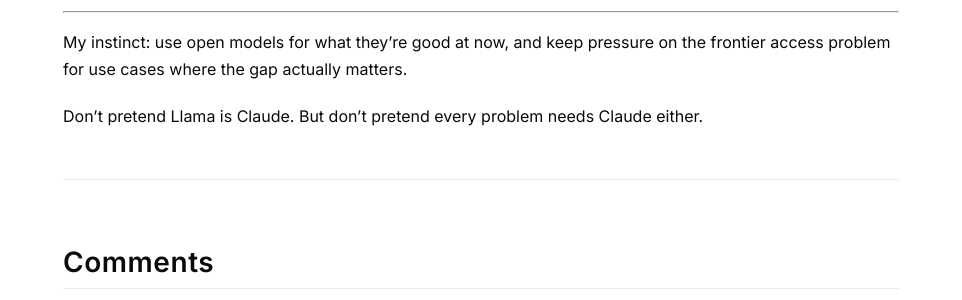
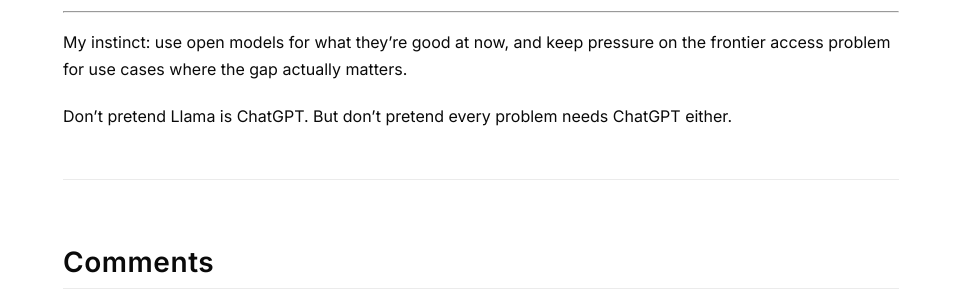
Before and after one commit to jdlongmire/AI-Research, a Jekyll site: the page built from docs/articles/6-month-gap/index.md, in a window 1280 px wide and 900 px high, scrolled down 2735 px. Shown: the part 154-454 px from the top of the window, without its empty margins (159-1121 px from the left). Built offline with Jekyll 4.4.1, drawn with Linux system fonts in a browser that asks for light colours; comment, search, counter and statistics services are not loaded.

Commit message:
Replace Claude with ChatGPT in closing statement
Co-Authored-By: Claude Opus 4.5 <noreply@anthropic.com>

```diff
--- a/docs/articles/6-month-gap/index.md
+++ b/docs/articles/6-month-gap/index.md
@@ -70,4 +70,4 @@ Where it hurts: anything requiring genuine novel reasoning, complex multi-step a
 
 My instinct: use open models for what they're good at now, and keep pressure on the frontier access problem for use cases where the gap actually matters.
 
-Don't pretend Llama is Claude. But don't pretend every problem needs Claude either.
+Don't pretend Llama is ChatGPT. But don't pretend every problem needs ChatGPT either.
```
